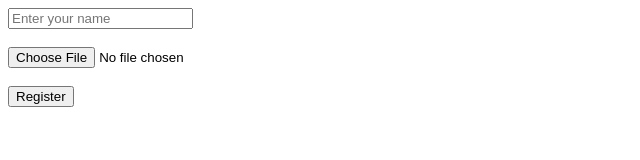
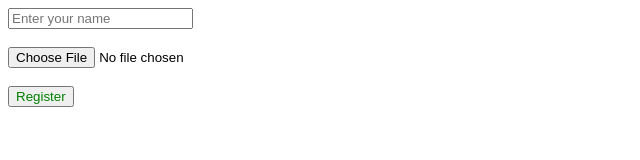
Before and after one commit to Efty131/File-upload-to-DB, a website: page index.html in a window 1280 px wide. Shown: the full height of the page, 0-640 px from the left. Drawn offline with Linux system fonts and the light colour scheme.

Commit message:
Style added to button

```diff
--- a/index.html
+++ b/index.html
@@ -14,7 +14,7 @@
         <div>
             <input type="file" name="image">
         </div> <br>
-        <button type="submit">Register</button>
+        <button type="submit" style="color: green;">Register</button>
     </form>
 </body>
 </html>
```
